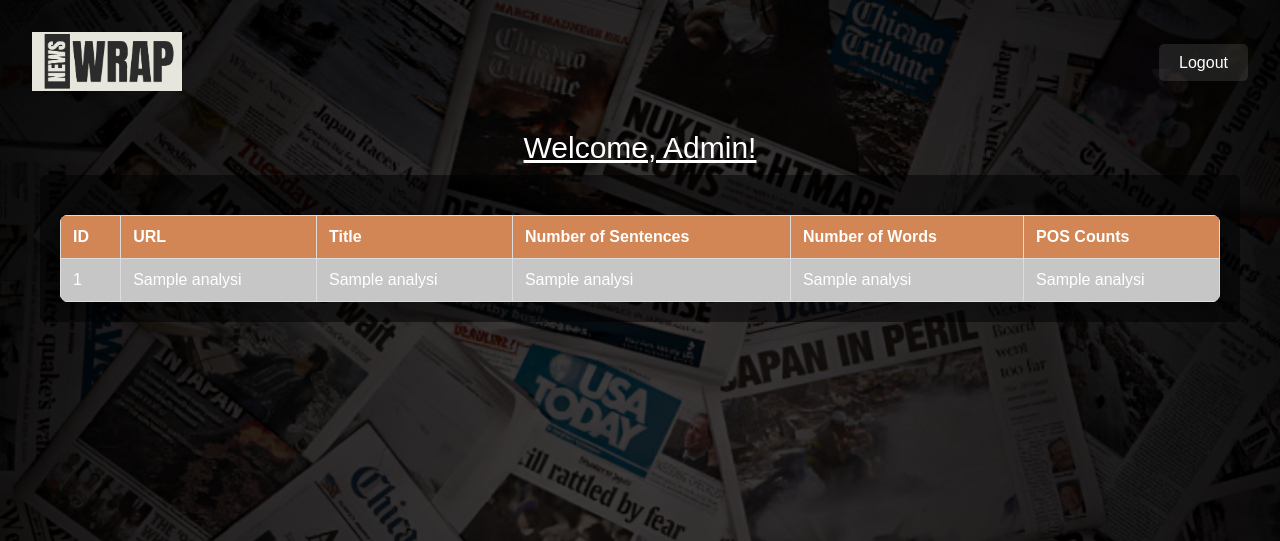
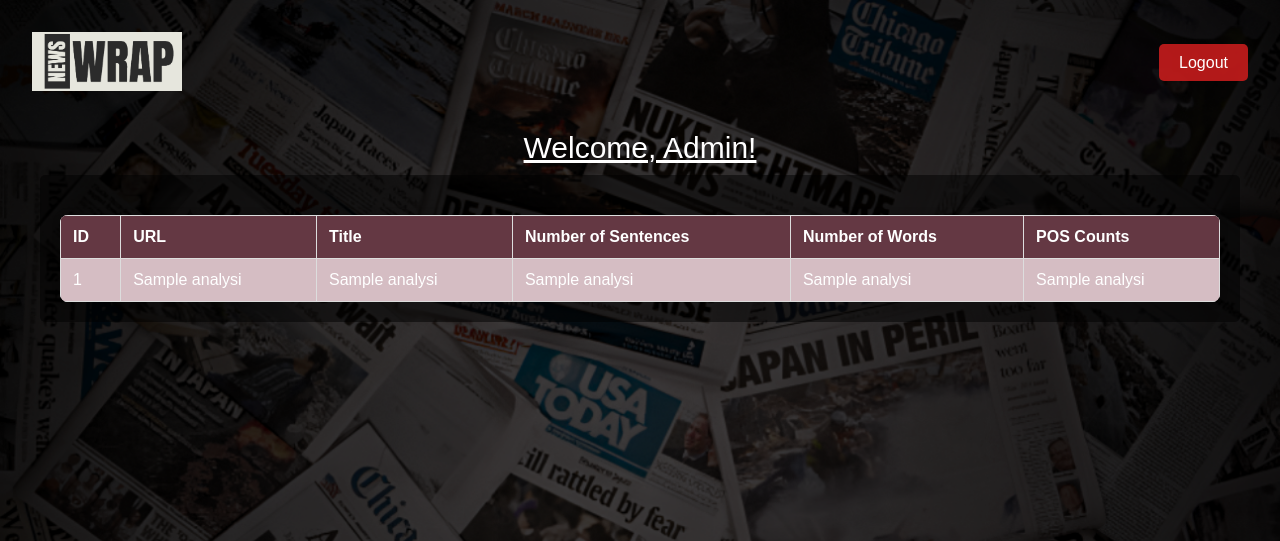
Before and after one commit to saksham-bharti/Project_1, a Flask app: template templates/admin.html in a window 1280 px wide. Shown: the top 541 px of the page. Run offline with Flask 3, Linux system fonts and the light colour scheme; the template is opened without the code that fills it: most values are stand-ins (such as "Sample title", 1, 10 or a date in 2020); some libraries are stand-ins or nearby versions.

Commit message:
Update admin.html

```diff
--- a/templates/admin.html
+++ b/templates/admin.html
@@ -46,7 +46,7 @@
             color: #ffffff;
         }
         .logout-btn {
-            background-color: rgba(255, 255, 255, 0.1);
+            background-color: rgba(198, 28, 28, 0.9);
             padding: 10px 20px;
             border: none;
             color: #fff;
@@ -75,16 +75,16 @@
         }
 
         th {
-            background-color: #d28656;
+            background-color: #643843;
             color: #fff;
         }
 
         tr:nth-child(even) {
-            background-color: rgba(0, 0, 0, 0.225);
+            background-color: rgba(172,125,136,0.5)
         }
 
         tr:hover {
-            background-color: rgba(0, 0, 0, 0.17);
+            background-color: rgba(133,88,111, 0.17);
         }
 
     </style>
```
